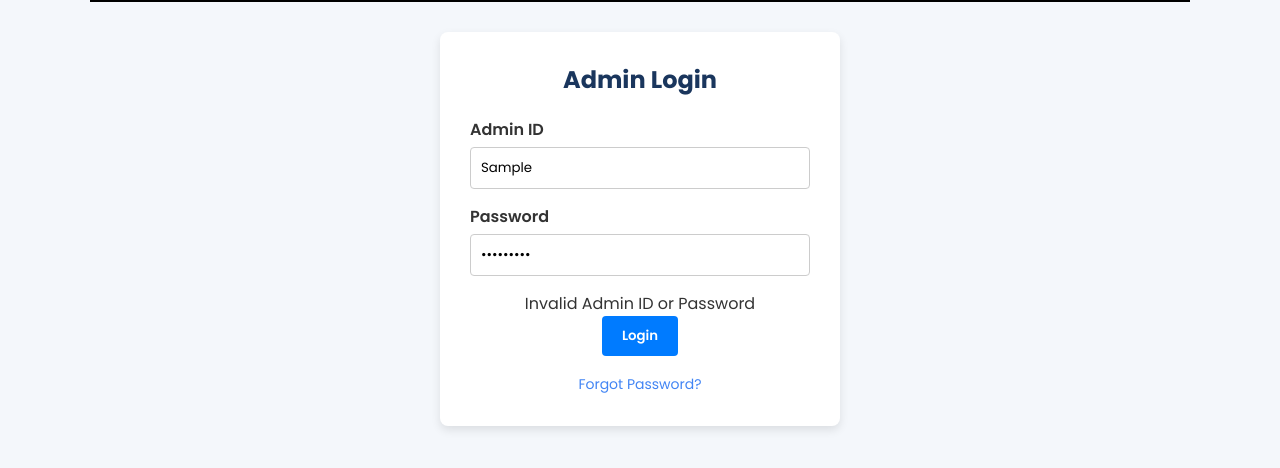
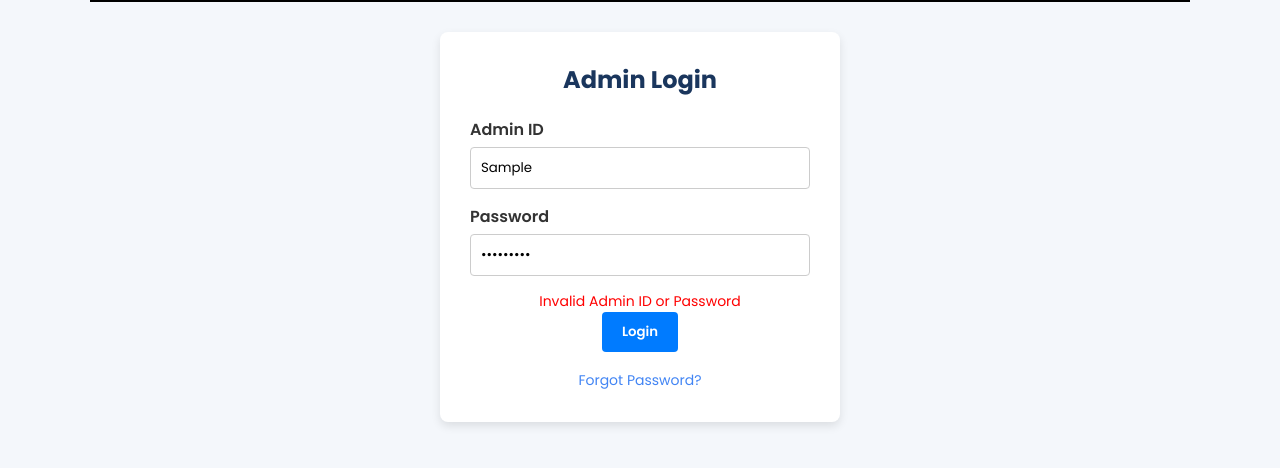
Before and after one commit to pallelatarun/Payslip_Kumar, a website: page index.html in a window 1280 px wide. Both pictures are taken after typing "Sample", "Sample123" into the empty fields and a click on the button "Login". Shown: the part 162-630 px from the top of the page. Drawn offline with Linux system fonts and the light colour scheme.

Commit message:
Update index.html

```diff
--- a/index.html
+++ b/index.html
@@ -38,9 +38,7 @@
         <label>Password</label>
         <input type="password" id="adminPassword" required>
       </div>
-      <p id="loginError" style="display:none;">
-    Invalid Admin ID or Password
-</p>
+      <p id="loginError" style="color: red; font-size: 14px; display: none;"></p>
       <button type="submit" class="btn btn-primary">Login</button>
       <div style="margin-top: 15px; text-align: center;">
         <a href="forgot-password.html" style="color: #4285f4; text-decoration: none; font-size: 14px;">Forgot
```
